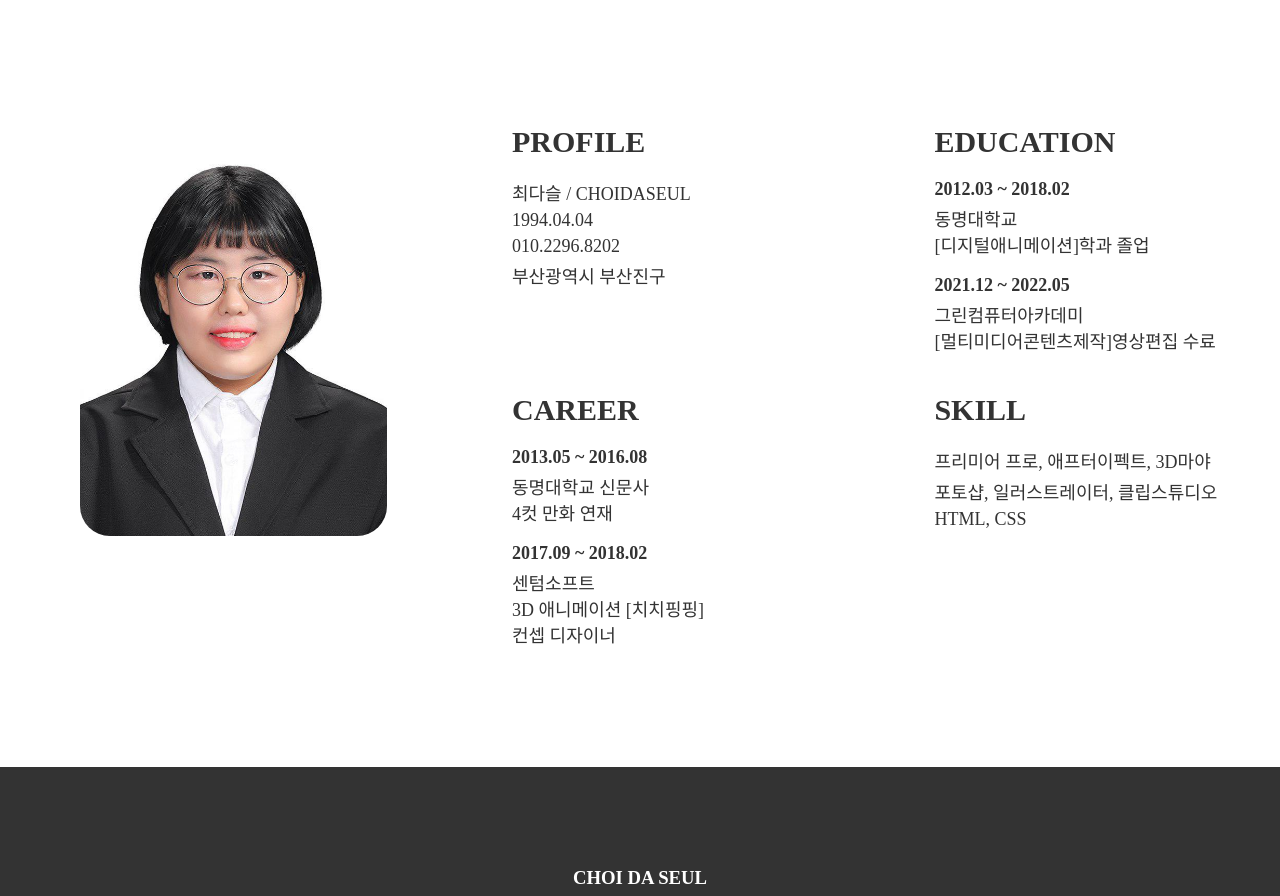
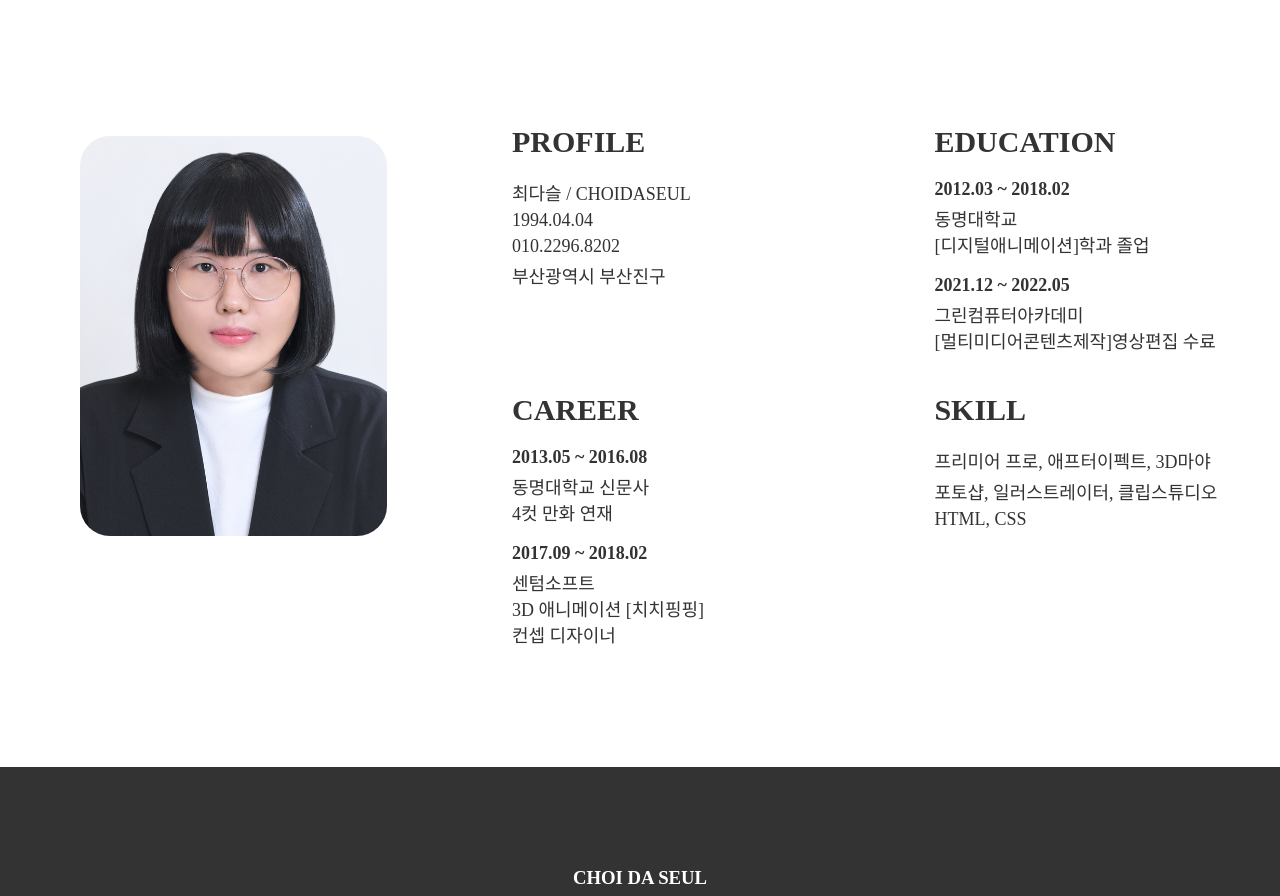
Before and after one commit to GreenTeaMochi75/portfolio, a plain HTML site: page index.html in a window 1280 px wide. Shown: the part 3220-4116 px from the top of the page. Drawn offline with nearby package versions, Linux system fonts and the light colour scheme; a small style sheet from the web is missing; a web font is replaced by a local one.

Commit message:
Update index.html

```diff
--- a/index.html
+++ b/index.html
@@ -476,7 +476,7 @@
     <section class="about">
         <div class="cont">
             <figure>
-                <img src="images/img_5.jpg" atl=" " />
+                <img src="images/img_5.png" atl=" " />
             </figure>
             <div class="info">
                 <div>
```
